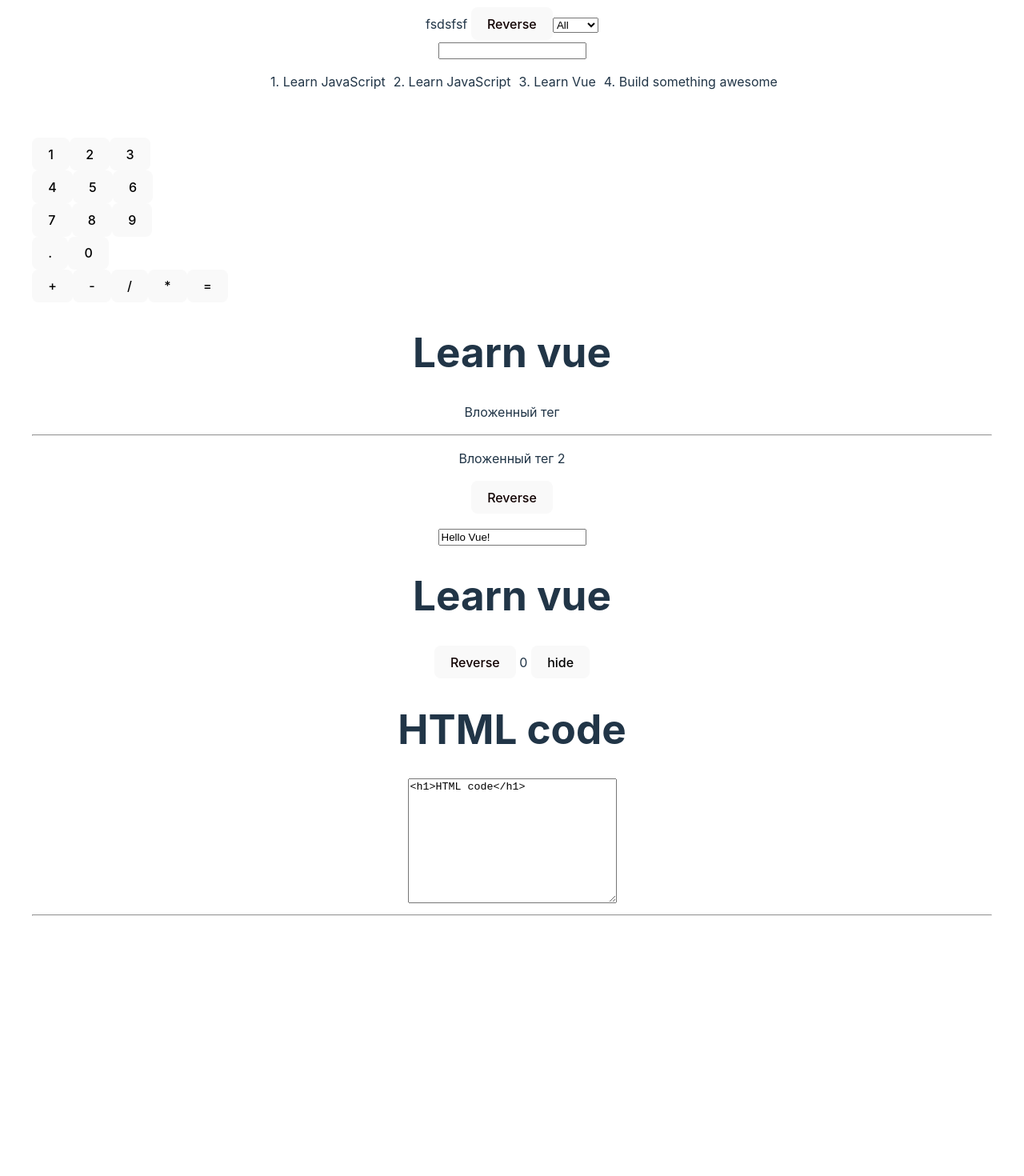
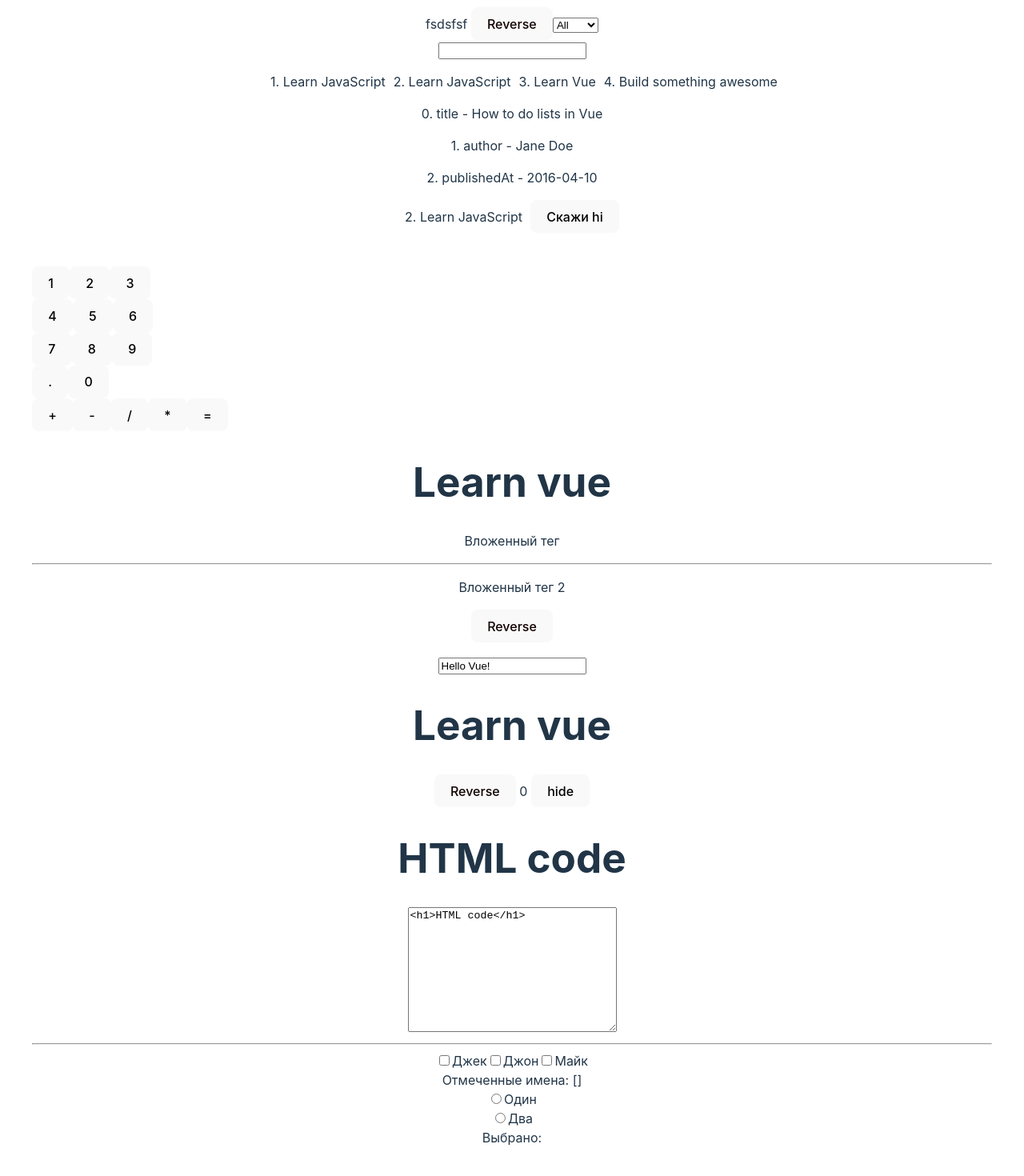
Before and after one commit to Gakmannn/WEB36VUE, a Vue app: page / in a window 1280 px wide. Shown: the part 156-1626 px from the top of the page at 80% size. Before the commit the page ends 1349 px from the top, so only its background shows below. Built offline with nearby package versions, Linux system fonts and the light colour scheme.

Commit message:
Отрисовка списков, Обработка событий, Работа с формами

```diff
--- a/src/App.vue
+++ b/src/App.vue
@@ -11,6 +11,7 @@
   </div> -->
 
   <Options />
+
 
   <select v-model="select">
     <option value="All">All</option>
@@ -29,6 +30,11 @@
       <ToDoElement :todo="todo" :index="index" class="list-item" />
     </template>
   </transition-group>
+  <template v-for="value, key, index of forObj">
+    <p>{{ index }}. {{ key }} - {{ value }}</p>
+  </template>
+  <ToDoElement :todo="{ text: 'Learn JavaScript' }" :index="1" class="list-item" />
+  <button @click="say('hi', $event)">Скажи hi</button>
 
   <VueCalc class="staticClass" :class="isActive ? 'myCalc' : ''"></VueCalc>
 
@@ -52,6 +58,32 @@
 
   <hr>
 
+  <!-- <span>Многострочное сообщение:</span>
+  <p style="white-space: pre-line;">{{ message1 }}</p>
+  <br />
+  <textarea v-model="message1" placeholder="введите несколько строчек"></textarea> -->
+
+  <div id="v-model-multiple-checkboxes">
+    <input type="checkbox" id="jack" value="Джек" v-model="checkedNames" />
+    <label for="jack">Джек</label>
+    <input type="checkbox" id="john" value="Джон" v-model="checkedNames" />
+    <label for="john">Джон</label>
+    <input type="checkbox" id="mike" value="Майк" v-model="checkedNames" />
+    <label for="mike">Майк</label>
+    <br />
+    <span>Отмеченные имена: {{ checkedNames }}</span>
+  </div>
+
+  <div id="v-model-radiobutton">
+    <input type="radio" id="one" value="Один" v-model="picked" />
+    <label for="one">Один</label>
+    <br />
+    <input type="radio" id="two" value="Два" v-model="picked" />
+    <label for="two">Два</label>
+    <br />
+    <span>Выбрано: {{ picked }}</span>
+  </div>
+
 </template>
 
 <script setup lang="ts">
@@ -66,6 +98,18 @@ const newTodo = ref('')
 const rand = ref(Math.random())
 const isActive = ref(true)
 const hasError = ref(false)
+const picked = ref('')
+
+
+const say = (text: string, e: Event) => {
+  console.log(text, e)
+}
+
+const forObj = ref({
+  title: 'How to do lists in Vue',
+  author: 'Jane Doe',
+  publishedAt: '2016-04-10'
+})
 
 const divClass = computed(()=> {return {
   active: isActive.value,
@@ -76,6 +120,8 @@ const a = ref(0)
 const select = ref('All')
 const toggle = ref(true)
 const message = ref('')
+const message1 = ref('')
+const checkedNames = ref([])
 const todos = ref([
   { id: 0, text: 'Learn JavaScript' },
   { id: 1, text: 'Learn JavaScript' },
@@ -90,7 +136,6 @@ const addToDo = ()=>{
   })
   newTodo.value = ''
 }
-
 
 watch(() => select.value, async (newVal, oldVal)=>{
   console.log('old:', oldVal, 'new:', newVal)
```
